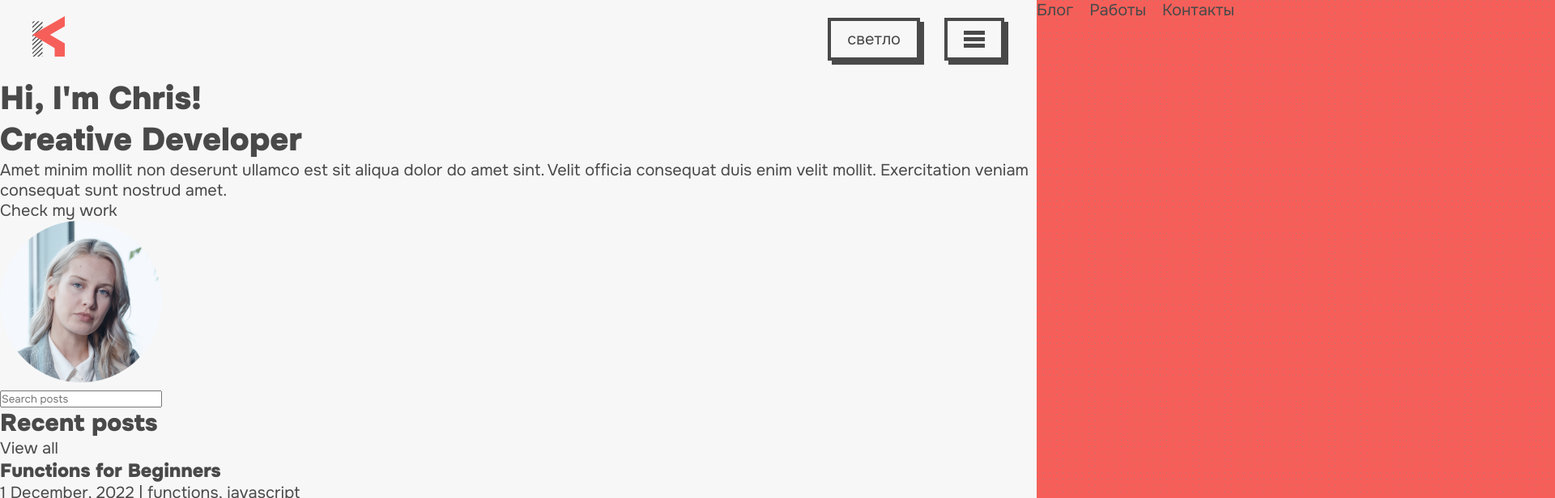
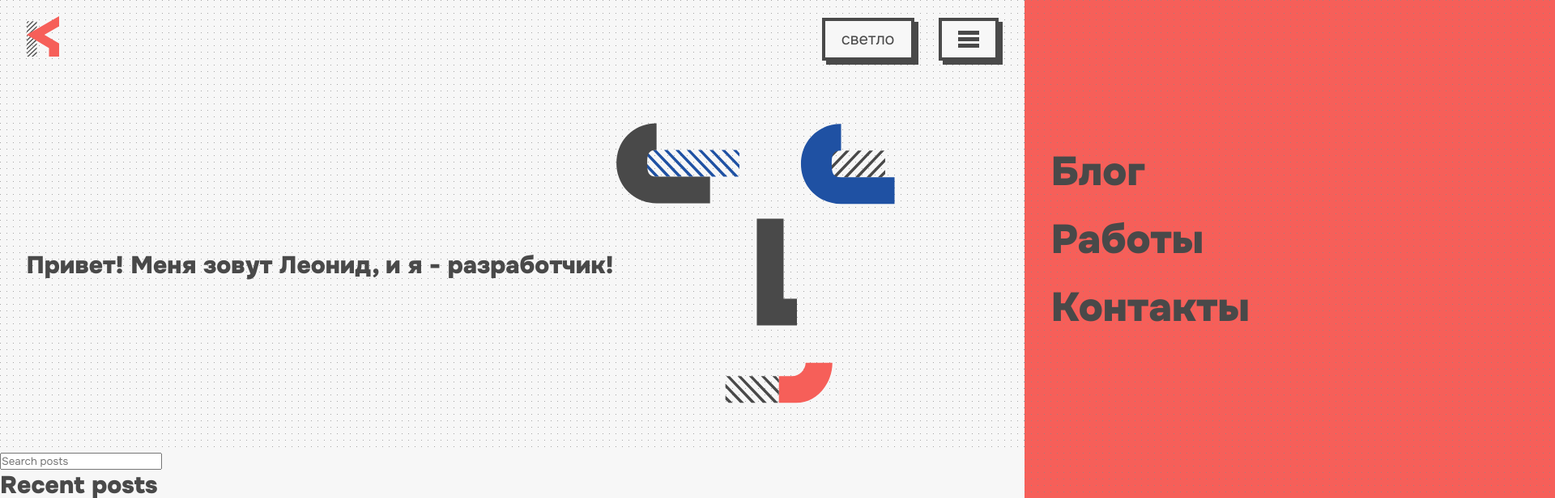
Before and after one commit to leokolt/next-site, a Next.js app: page / in a window 1280 px wide. Shown: the top 616 px of the page at 81% size, 1920 px wide, since content can reach past the window. Built offline with nearby package versions, Linux system fonts and the light colour scheme.

Commit message:
Add Hero

```diff
--- a/components/home/hero.js
+++ b/components/home/hero.js
@@ -0,0 +1,37 @@
+//import Link from "next/link";
+import Image from "next/image"
+import styles from "@/styles/home/hero.module.css"
+
+
+const Hero = () => {
+    const heroClasses = [styles.hero, "dotsBg"].join(" ")
+
+
+    return (
+        <section className={heroClasses}>
+            <div className="wrapper">
+                <div className={styles.heroInner}>
+                    <div className="heroInnerLeft">
+                        <h1 className="heroTitle">
+                            Привет! Меня зовут Леонид, и я - разработчик!
+                        </h1>
+                    </div>
+                    <div className="heroInnerRight">
+                        <Image
+                            src="/images/morda.svg"
+                            alt="Picture of the author"
+                            width={350}
+                            height={350}
+                        />
+                    </div>
+
+                </div>
+
+            </div>
+
+        </section>
+    )
+
+}
+
+export default Hero
--- a/components/introHeader.js
+++ /dev/null
@@ -1,31 +0,0 @@
-import Image from 'next/image'
-
-export default function IntroHeader() {
-    return (
-      <header>
-        <div>
-          <div>
-            <h1>
-              Hi, I'm Chris!
-              <br />
-              Creative Developer
-            </h1>
-            <p>
-              Amet minim mollit non deserunt ullamco est sit aliqua dolor do amet
-              sint. Velit officia consequat duis enim velit mollit. Exercitation
-              veniam consequat sunt nostrud amet.
-            </p>
-            <a href='#'>Check my work</a>
-          </div>
-
-            <Image
-                src='/images/photo.png'
-                width='200'
-                height='200'
-                alt="Picture of the author"
-            />
-
-        </div>
-      </header>
-    );
-  }
--- a/components/nav.js
+++ b/components/nav.js
@@ -13,7 +13,7 @@ const Nav = () => {
                 {routes.map((route, i) => {
                     return (
                         <li key={route} className={`${router.pathname === `/${route.toLowerCase()}` && 'text-red-400'}`}>
-                            <Link href={`/${route.toLowerCase()}`}>{routesRu[i]}</Link>
+                            <Link href={`/${route.toLowerCase()}`} >{routesRu[i]}</Link>
                         </li>
                     )
                 })}
--- a/components/slideScreen.js
+++ b/components/slideScreen.js
@@ -1,16 +1,22 @@
 import { useState, useEffect  } from "react";
-import Nav from "./nav";
 import styles from "@/styles/slideScreen.module.css"
+import Link from "next/link";
+import {useRouter} from "next/router";
+import stylesHeader from "@/styles/header.module.css"
 
 const SlideScreen = () => {
     const [slideScreenActive, setSlideScreenActive] = useState(false)
+
+    const router = useRouter();
+    const routes = ['Blog', 'Work', 'Contact'];
+    const routesRu = ['Блог', 'Работы', 'Контакты'];
 
     const menuBtnClasses = [styles.menuBtn, "mainBtn", slideScreenActive ?  `${styles.active}`  : null].join(" ")
     const slideScreenClasses = [slideScreenActive ?  `${styles.slideScreen} ${styles.show}`  : `${styles.slideScreen}`, "dotsBg"].join(" ")
 
     useEffect(() => {
-        document.body.className = slideScreenActive ?  'slideactive'  : ''
-      });
+        document.body.className = slideScreenActive ?  'isSlideActive'  : ''
+    });
 
     return (
         <>
@@ -23,7 +29,19 @@ const SlideScreen = () => {
                 <span className={styles.burger}></span>
             </button>
             <div className={slideScreenClasses}>
-                <Nav/>
+                <div className="wrapper">
+                    <nav className={stylesHeader.headerNav}>
+                        <ul className={stylesHeader.headerMenu}>
+                            {routes.map((route, i) => {
+                                return (
+                                    <li key={route} className={`${router.pathname === `/${route.toLowerCase()}` && 'text-red-400'}`}>
+                                        <Link href={`/${route.toLowerCase()}`} onClick={() => { setSlideScreenActive(!slideScreenActive) }}>{routesRu[i]}</Link>
+                                    </li>
+                                )
+                            })}
+                        </ul>
+                    </nav>
+                </div>
             </div>
         </>
     )
--- a/lib/date.js
+++ b/lib/date.js
@@ -1,5 +1,5 @@
 import { parseISO, format } from 'date-fns';
-import { ru } from 'date-fns/locale/ru'
+import { ru } from 'date-fns/locale'
 
 export default function Date({ dateString }) {
     const date = parseISO(dateString);
--- a/pages/index.js
+++ b/pages/index.js
@@ -1,8 +1,8 @@
 import Head from 'next/head'
-import IntroHeader from "../components/introHeader";
 import RecentPosts from "../components/recentPosts";
 import FeaturedWork from "../components/featuredWork";
 import Search from '@/components/search';
+import Hero from '@/components/home/hero'
 
 import {getAllPosts, getAllWork} from "@/lib/getAllData";
 
@@ -24,7 +24,7 @@ export default function Home({posts, work}) {
 		<Head>
 
 		</Head>
-        <IntroHeader />
+			<Hero />
 			<Search />
 			<RecentPosts posts={posts} />
 			<FeaturedWork work={work} />
--- a/styles/globals.css
+++ b/styles/globals.css
@@ -26,7 +26,10 @@
   margin: 0;
 }
 
-html,
+html {
+	scrollbar-gutter: stable;
+}
+
 body {
   max-width: 100vw;
   overflow-x: hidden;
@@ -58,6 +61,11 @@ button {
 	max-width: 1230px;
 	padding: 0 15px;
 	margin: 0 auto;
+}
+
+body.isSlideActive {
+	overflow-y: hidden;
+	scrollbar-gutter: stable;
 }
 
 /*глобальные компоненты*/
--- a/styles/header.module.css
+++ b/styles/header.module.css
@@ -18,15 +18,30 @@
     filter: invert(.4);
 }
 
+.headerNav {
+    padding: 15% 0;
+}
+
 .headerMenu {
     list-style: none;
     display: flex;
     gap: 20px;
+    flex-direction: column;
 }
 
 
 .headerMenu li {
-    font-size: 20px;
+    font-size: 50px;
+    font-weight: 900;
+}
+
+.headerMenu a {
+    transition: .35s;
+    color: #494949;
+}
+
+.headerMenu a:hover {
+    color: #f7f7f7;
 }
 
 .headerActions {
--- /dev/null
+++ b/styles/home/hero.module.css
@@ -0,0 +1,9 @@
+.hero {
+    padding: 150px 0 50px;
+    margin-top: -96px;
+}
+
+.heroInner {
+    display: flex;
+    align-items: center;
+}
```
Also changed, not shown: public/images/morda.svg (added), 1 other file (tests, documents, lock files or other folders). Lines whose indentation alone changed are shown as unchanged.
